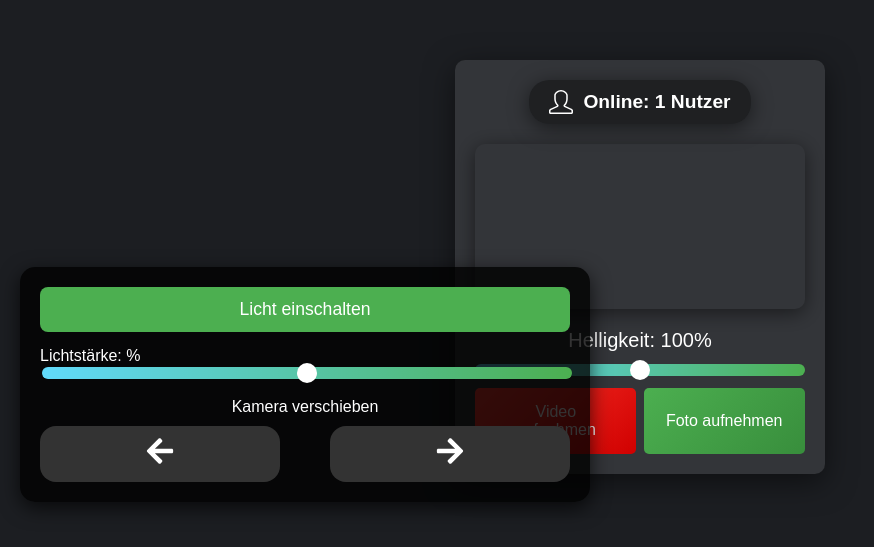
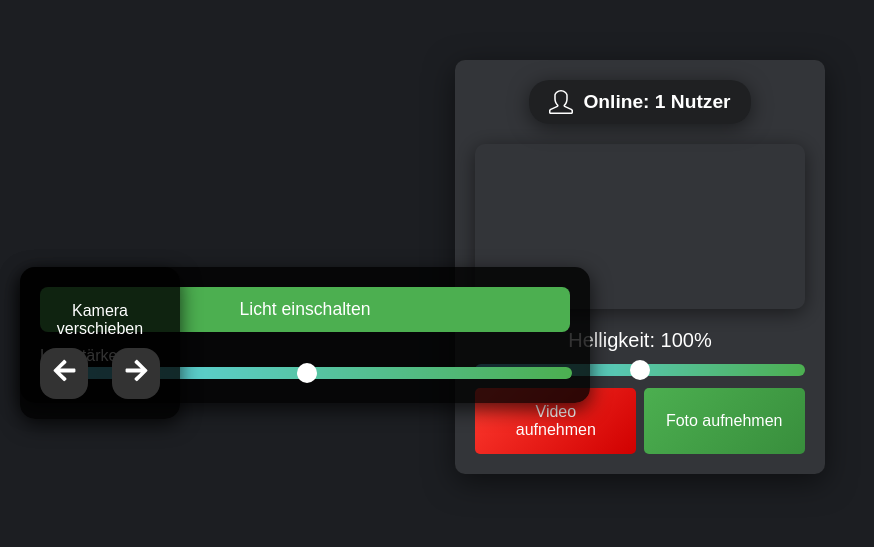
Before and after one commit to ubejdullah/webcam-recorder, a React (Vite) app: page / in a window 1280 px wide. Shown: the part 133-680 px from the top of the page, without its empty margins (0-874 px from the left). Built offline with nearby package versions, Linux system fonts and the light colour scheme; no server answers.

Commit message:
Dateien wurden umbenannt und verschoben ein neues Komponet "MovementControl" was einen alten teil vom alten "ControlComponent" hat wurde hinzugefügt und dazu wurde alle komponenten beweglich gemacht man kann so mit sie frei bewegen.

```diff
--- a/index.html
+++ b/index.html
@@ -4,7 +4,7 @@
     <meta charset="UTF-8" />
     <link rel="icon" type="image/svg+xml" href="/vite.svg" />
     <meta name="viewport" content="width=device-width, initial-scale=1.0" />
-    <title>Cam</title>
+    <title>Camera</title>
   </head>
   <body>
     <div id="root"></div>
--- a/src/App.jsx
+++ b/src/App.jsx
@@ -1,12 +1,14 @@
 import React from 'react';
 import CamVideo from './components/CamVideo.jsx';
-import Control from './components/ControlComponent.jsx';
+import LightControl from './components/LightControl.jsx';
+import MovementControl from './components/MovementControl.jsx'
 
 function App() {
   return (
     <div className="App">
       <CamVideo />
-      <Control />
+      <LightControl />
+      <MovementControl />
     </div>
   );
 }
--- a/src/components/CamVideo.jsx
+++ b/src/components/CamVideo.jsx
@@ -1,7 +1,7 @@
 import React, { useRef, useEffect, useState } from 'react';
 import { SlUser } from 'react-icons/sl';  // Importiere das SlUser Icon
 import Draggable from 'react-draggable';  // Importiere die Draggable-Komponente
-import './CamVideo.css';
+import '/src/design/CamVideo.css';
 
 const CamVideo = () => {
   const videoRef = useRef(null);
--- a/src/components/ControlComponent.jsx
+++ b/src/components/LightControl.jsx
@@ -1,7 +1,6 @@
 import React, { useState } from 'react';
-import './ControlComponent.css'; // Styles für die Steuerkomponente
-import { FaArrowLeft, FaArrowRight } from 'react-icons/fa'; // Importiere Pfeil-Icons von React Icons
 import Draggable from 'react-draggable'; // Importiere Draggable
+import '/src/design/LightControl.css'; // Styles für die Steuerkomponente
 
 const ControlComponent = ({ onBrightnessChange, onLightToggle, lightState, brightness, onDrag }) => {
   const [localBrightness, setLocalBrightness] = useState(brightness);
@@ -24,7 +23,7 @@ const ControlComponent = ({ onBrightnessChange, onLightToggle, lightState, brigh
 
   return (
     <Draggable>
-      <div className="control-container">
+      <div className="light-control-container">
         <div className="light-toggle">
           <button
             onClick={isLightOn ? LightOff : LightOn}
@@ -45,13 +44,6 @@ const ControlComponent = ({ onBrightnessChange, onLightToggle, lightState, brigh
             className="brightness-slider"
           />
         </div>
-        <div className="drag-control">
-          <label>Kamera verschieben</label>
-          <div className="drag-buttons">
-            <button className="drag-left"><FaArrowLeft size={30} /></button>
-            <button className="drag-right"><FaArrowRight size={30} /></button>
-          </div>
-        </div>
       </div>
     </Draggable>
   );
--- /dev/null
+++ b/src/components/MovementControl.jsx
@@ -0,0 +1,25 @@
+import React, { useState } from 'react';
+import { FaArrowLeft, FaArrowRight } from 'react-icons/fa'; // Importiere Pfeil-Icons von React Icons
+import Draggable from 'react-draggable'; // Importiere Draggable
+import '/src/design/MovementControl.css'; // Styles für die Steuerkomponente
+
+const MovementControl = () => {
+
+    return(
+        <Draggable>
+            <div className='movement-control-container'>
+                <div className="drag-control">
+                    <label>Kamera verschieben</label>
+
+                    <div className="drag-buttons">
+                        <button className="drag-left"><FaArrowLeft size={25} /></button>
+                        <button className="drag-right"><FaArrowRight size={25} /></button>
+                    </div>
+                </div>
+            </div>
+
+        </Draggable>
+    )
+};
+
+export default MovementControl;
--- a/src/components/ControlComponent.css
+++ b/src/design/LightControl.css
@@ -1,4 +1,4 @@
-.control-container {
+.light-control-container {
   position: absolute;
   left: 20px;
   top: 50%;
@@ -76,38 +76,3 @@
 .brightness-slider:hover::-moz-range-thumb {
   transform: scale(1.2);
 }
-
-.drag-control {
-  margin-top: 15px;
-  text-align: center;
-}
-
-.drag-buttons {
-  display: flex;
-  justify-content: space-between;
-  gap: 15px; /* Abstand zwischen den Buttons */
-  margin-top: 10px;
-}
-
-.drag-left, .drag-right {
-  padding: 10px;
-  background-color: #333;
-  border: none;
-  border-radius: 1rem;
-  color: white;
-  cursor: pointer;
-  transition: background-color 0.3s ease;
-  width: 15rem;
-}
-
-.drag-left:hover, .drag-right:hover {
-  background-color: #555;
-}
-
-.drag-left:active, .drag-right:active {
-  background-color: #777;
-}
-
-.drag-left, .drag-right {
-  font-size: 1.5rem; /* Etwas größere Schrift */
-}
--- /dev/null
+++ b/src/design/MovementControl.css
@@ -0,0 +1,48 @@
+.movement-control-container{
+  position: absolute;
+  left: 20px;
+  top: 50%;
+  transform: translateY(-50%);
+  background: rgba(0, 0, 0, 0.8); /* Leicht dunklerer Hintergrund */
+  padding: 20px;
+  border-radius: 15px;
+  box-shadow: 0 6px 20px rgba(0, 0, 0, 0.7);
+  color: white;
+  width: 10rem;
+  font-family: 'Arial', sans-serif;
+}
+
+.drag-control {
+  margin-top: 15px;
+  text-align: center;
+}
+
+.drag-buttons {
+  display: flex;
+  justify-content: space-between;
+  gap: 15px; /* Abstand zwischen den Buttons */
+  margin-top: 10px;
+}
+
+.drag-left, .drag-right {
+  padding: 10px;
+  background-color: #333;
+  border: none;
+  border-radius: 1rem;
+  color: white;
+  cursor: pointer;
+  transition: background-color 0.3s ease;
+  width: 3rem;
+}
+
+.drag-left:hover, .drag-right:hover {
+  background-color: #555;
+}
+
+.drag-left:active, .drag-right:active {
+  background-color: #777;
+}
+
+.drag-left, .drag-right {
+  font-size: 1.5rem; /* Etwas größere Schrift */
+}
```
Also changed, not shown: src/design/CamVideo.css (renamed from src/components/CamVideo.css), 1 other file (tests, documents, lock files or other folders).
